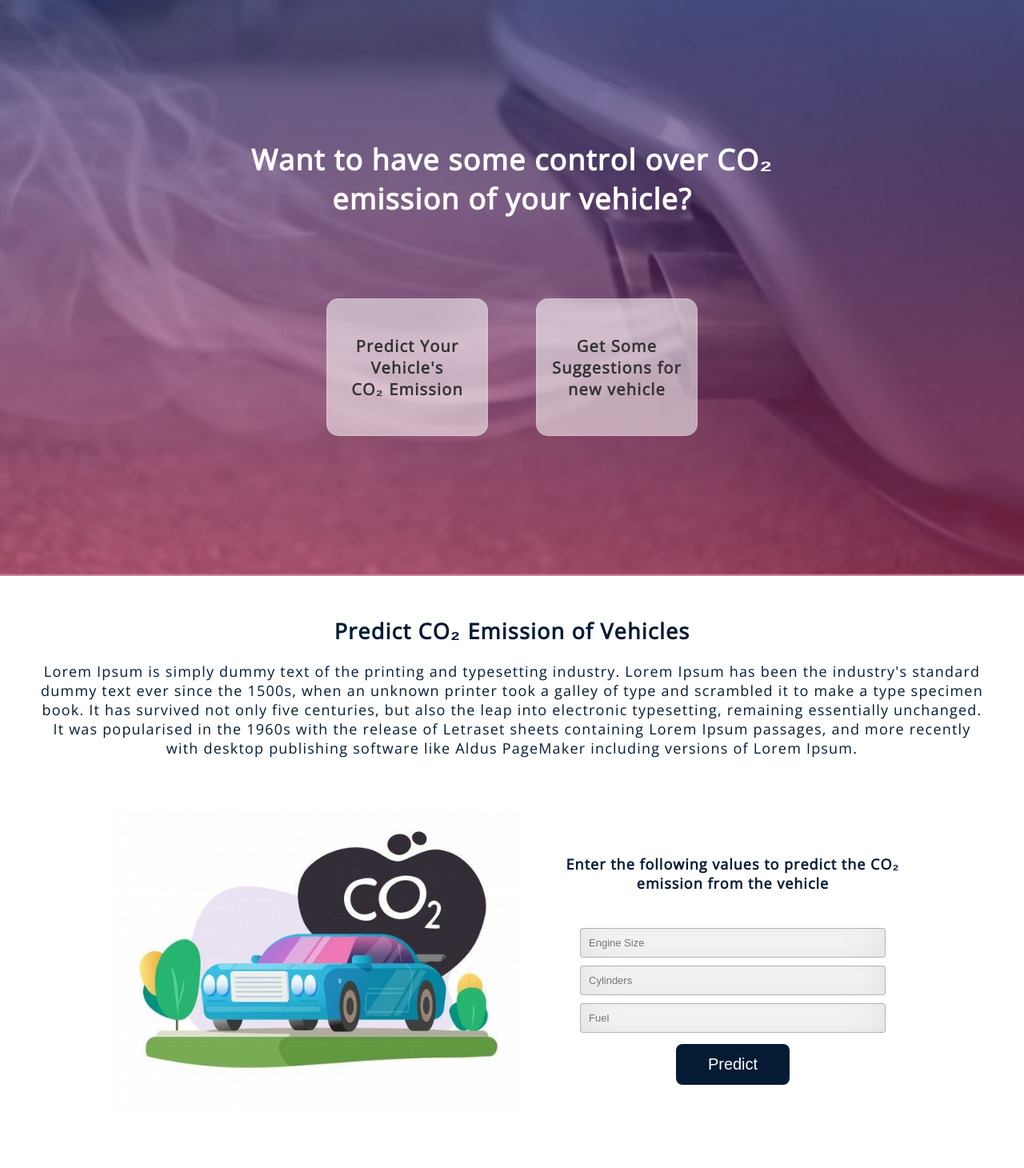
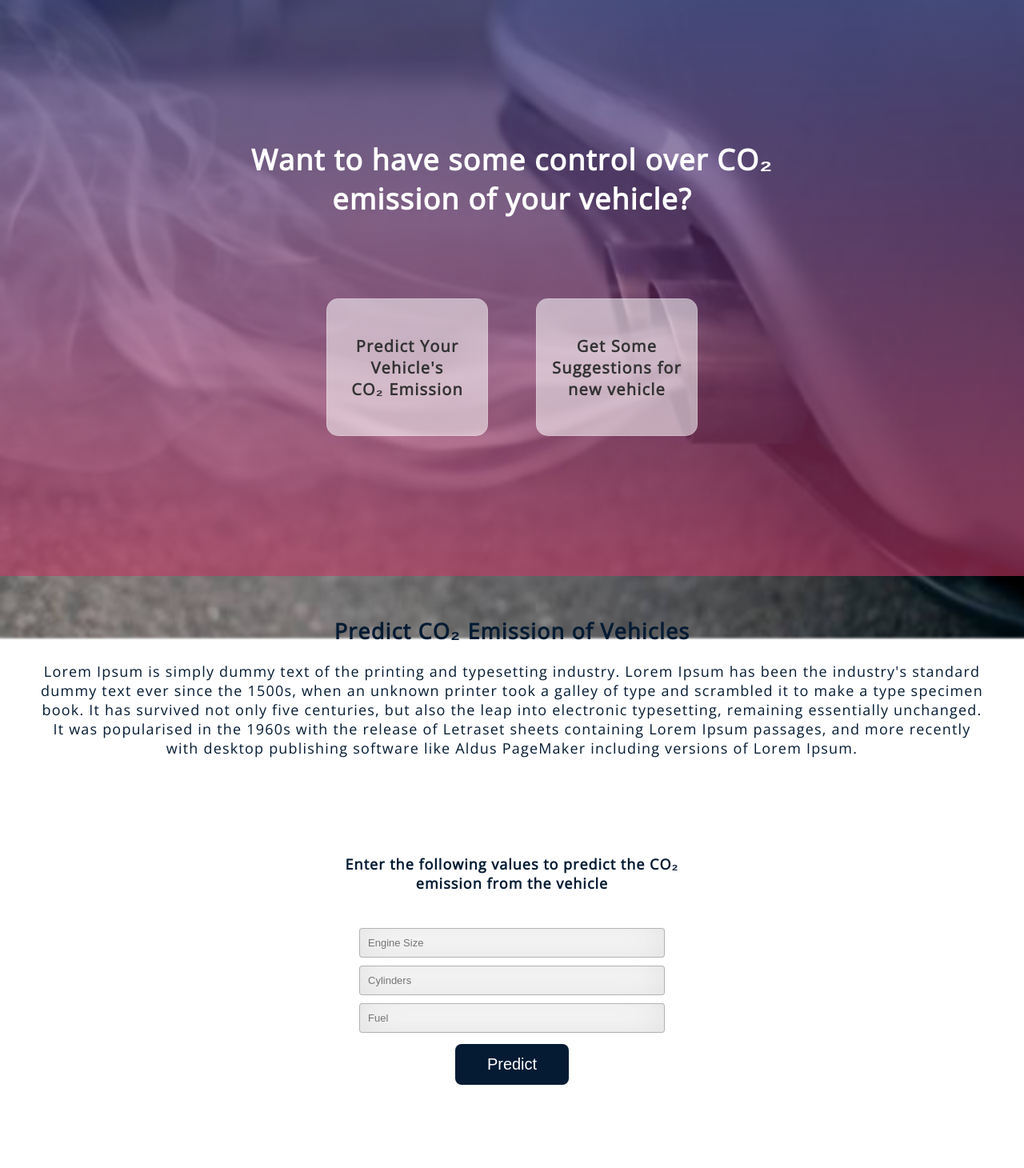
Before and after one commit to Sonali0501/CO2-Emission-Predictor, a Flask app: page / in a window 1280 px wide. Shown: the whole page at 80% size. Run offline with Flask 2, Linux system fonts and the light colour scheme; parts of the project's set-up code (start-up, migrations or seed data) failed here and were passed over.

Commit message:
parallax

```diff
--- a/static/css/style.css
+++ b/static/css/style.css
@@ -25,6 +25,7 @@ body {
 	background: #b6a7b2;
     background: -webkit-linear-gradient(rgba(55, 58, 92, 0.6), rgba(195, 55, 100, 0.6));
     background: linear-gradient(rgba(29, 38, 113, 0.6), rgba(195, 55, 100, 0.6));
+
 }
 
 .head h2{
@@ -37,7 +38,7 @@ body {
 }
 
 .head .background{
-	position: absolute;
+	position: fixed;
 	top: 0;
 	right: 0;
 	width: 100%;
@@ -126,6 +127,7 @@ body {
 	display: flex;
 	flex-direction: column;
 	padding-top: 40px;
+	background-color: transparent;
 }
 
 #prediction .response{
--- a/templates/index.html
+++ b/templates/index.html
@@ -28,7 +28,7 @@
     </div>
   </section>
 
-  <section id="prediction">
+  <section id="prediction" >
     <h1>Predict CO₂ Emission of Vehicles</h1>
     <p>Lorem Ipsum is simply dummy text of the printing and typesetting
       industry. Lorem Ipsum has been the industry's standard dummy text
@@ -41,7 +41,6 @@
       PageMaker including versions of Lorem Ipsum.</p>
       <div class="response">{{ prediction_text }}</div>
       <div class="mid">
-      <img src="{{ url_for('static', filename='images/img2.jpg') }}" alt="img" />
       <div class="form">
         <h4> Enter the following values to predict the CO₂ emission from the vehicle</h4>
 
```
Also changed, not shown: static/images/co2_1.gif (added), static/images/co2_2.jpg (added), static/images/co2_parallax.jpg (added).
